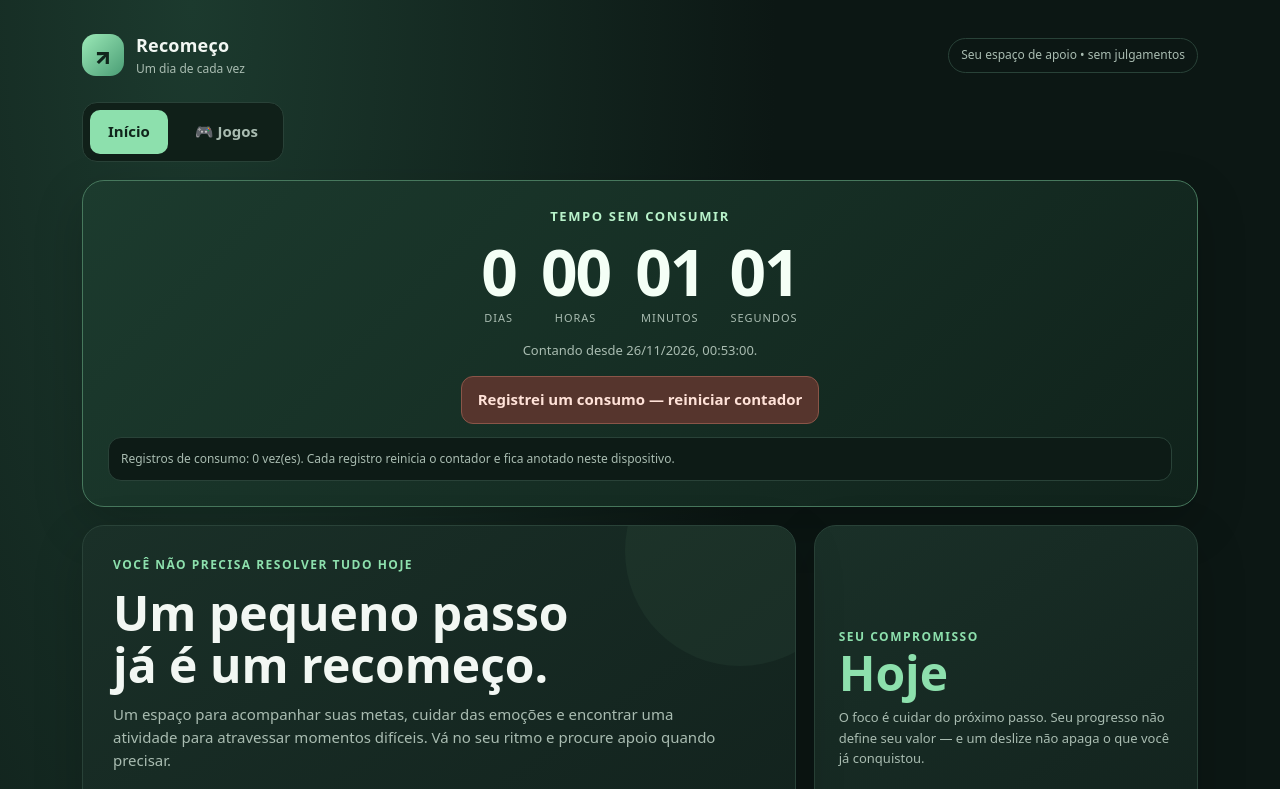
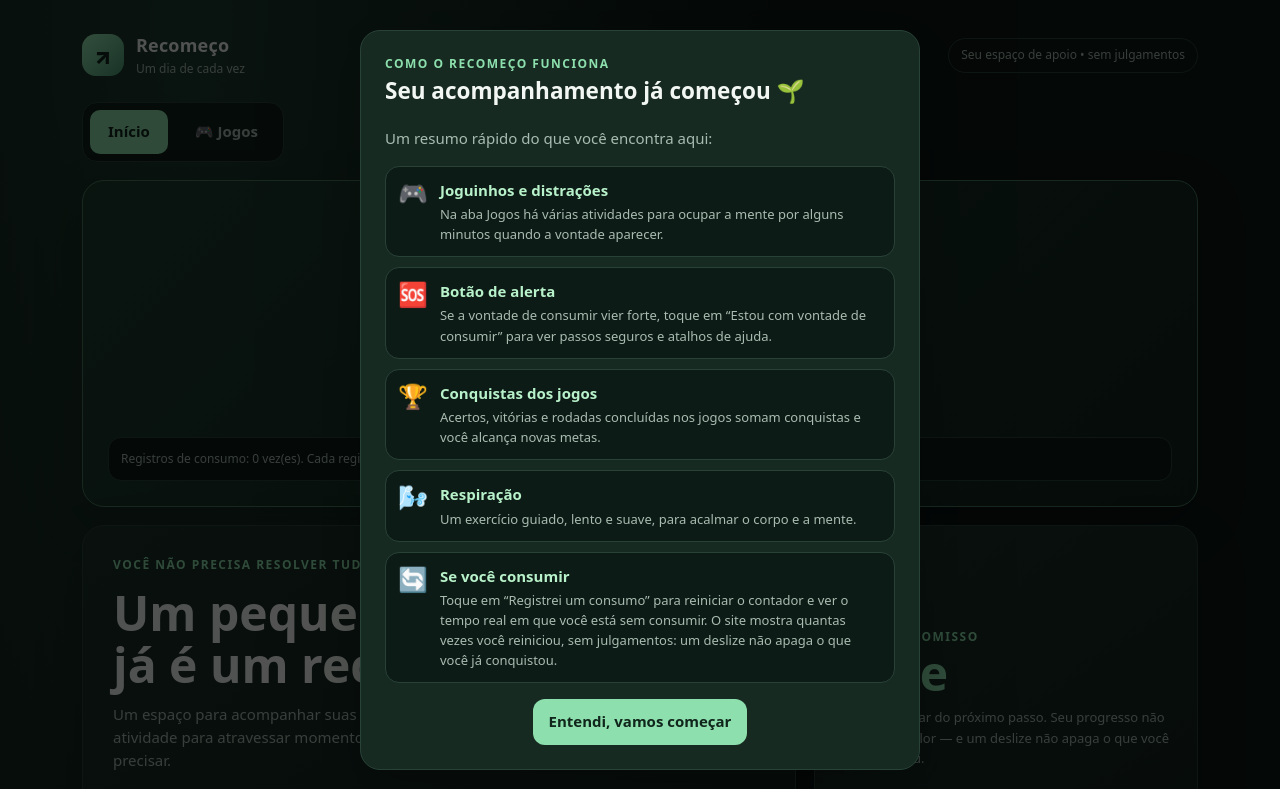
Before and after one commit to infocnhbr/vendas-site., a plain HTML site: page recomeco.html in a window 1280 px wide. Both pictures are taken after a click on the button "Começar meu acompanhamento". Shown: the top 789 px of the page. Drawn offline with Linux system fonts and the light colour scheme.

Commit message:
Add files via upload

```diff
--- a/recomeco.html
+++ b/recomeco.html
@@ -158,6 +158,18 @@ input[type=datetime-local]{min-width:0;max-width:100%;min-height:46px;-webkit-ap
 .stat{overflow-wrap:anywhere}
 @media(max-width:380px){.stats{grid-template-columns:1fr 1fr}.stat strong{font-size:22px}.wrap{padding:12px}}
 </style>
+<style>
+.tour-list{display:grid;gap:10px;margin-top:6px}
+.tour-item{display:flex;gap:12px;align-items:flex-start;background:#0d1b16;border:1px solid var(--line);border-radius:14px;padding:12px}
+.tour-item>span{font-size:24px;line-height:1.2}.tour-item b{color:var(--green2)}.tour-item p{margin:2px 0 0;font-size:13px;color:var(--muted)}
+#tourModal .modal-card{max-width:560px}
+/* seção Apoio de verdade importa no celular */
+@media(max-width:760px){
+ .panel.span12 .grid>.stat{grid-column:span 12!important}
+ .panel.span12 .notice{font-size:13.5px;line-height:1.55}
+}
+@media(max-width:480px){.panel.span12 .stat strong{font-size:16px!important}.tour-item{padding:10px}}
+</style>
 </head>
 <body>
 <div class="wrap">
@@ -382,6 +394,18 @@ input[type=datetime-local]{min-width:0;max-width:100%;min-height:46px;-webkit-ap
  <p style="font-size:11px;margin-bottom:0">Se você ainda não sabe o horário exato, escolha uma estimativa. Isso é apenas um acompanhamento pessoal, sem julgamentos.</p>
 </div></div>
 
+<div class="modal" id="tourModal" role="dialog" aria-modal="true" aria-labelledby="tourTitle"><div class="modal-card">
+ <div class="eyebrow">Como o Recomeço funciona</div><h2 id="tourTitle">Seu acompanhamento já começou 🌱</h2>
+ <p style="color:var(--muted)">Um resumo rápido do que você encontra aqui:</p>
+ <div class="tour-list">
+  <div class="tour-item"><span>🎮</span><div><b>Joguinhos e distrações</b><p>Na aba Jogos há várias atividades para ocupar a mente por alguns minutos quando a vontade aparecer.</p></div></div>
+  <div class="tour-item"><span>🆘</span><div><b>Botão de alerta</b><p>Se a vontade de consumir vier forte, toque em “Estou com vontade de consumir” para ver passos seguros e atalhos de ajuda.</p></div></div>
+  <div class="tour-item"><span>🏆</span><div><b>Conquistas dos jogos</b><p>Acertos, vitórias e rodadas concluídas nos jogos somam conquistas e você alcança novas metas.</p></div></div>
+  <div class="tour-item"><span>🌬️</span><div><b>Respiração</b><p>Um exercício guiado, lento e suave, para acalmar o corpo e a mente.</p></div></div>
+  <div class="tour-item"><span>🔄</span><div><b>Se você consumir</b><p>Toque em “Registrei um consumo” para reiniciar o contador e ver o tempo real em que você está sem consumir. O site mostra quantas vezes você reiniciou, sem julgamentos: um deslize não apaga o que você já conquistou.</p></div></div>
+ </div>
+ <div class="actions" style="justify-content:center;margin-top:16px"><button class="btn" onclick="closeModal('tourModal')">Entendi, vamos começar</button></div>
+</div></div>
 <div class="modal" id="confirmModal" role="dialog" aria-modal="true" aria-labelledby="confirmTitle">
  <div class="modal-card"><div class="eyebrow">Confirmação</div><h2 id="confirmTitle">Tem certeza?</h2><p id="confirmMessage">Confirme esta ação.</p>
  <div class="actions" style="justify-content:flex-end;margin-top:18px"><button class="btn ghost" onclick="resolveConfirm(false)">Cancelar</button><button class="btn warning" id="confirmAccept" onclick="resolveConfirm(true)">Sim, continuar</button></div></div>
@@ -438,6 +462,7 @@ function saveInitialStart(){
  data.start=chosen.toISOString();lsSet('recomeco_start',data.start);lsSet('recomeco_setup_done','1');
  $('startDate').value=toLocalInput(data.start).slice(0,10);$('setupOverlay').classList.remove('show');
  renderTimer();renderStats();
+ $('tourModal').classList.add('show');
 }
 
 function elapsedParts(){
@@ -468,7 +493,7 @@ function resolveConfirm(accepted){
  if(accepted&&typeof action==='function')action();
 }
 function recordConsumption(){
- showConfirm('Esta ação registra um consumo e reinicia o contador a partir de agora. Deseja continuar?',
+ showConfirm('Esta ação registra um consumo e reinicia o contador a partir de agora. Se você consumiu, é importante reiniciar para ver o tempo real em que você está sem consumir. Deseja continuar?',
  ()=>{
   const event={date:new Date().toISOString(),number:data.consumptions.length+1};
   data.consumptions.unshift(event);data.start=event.date;
```
